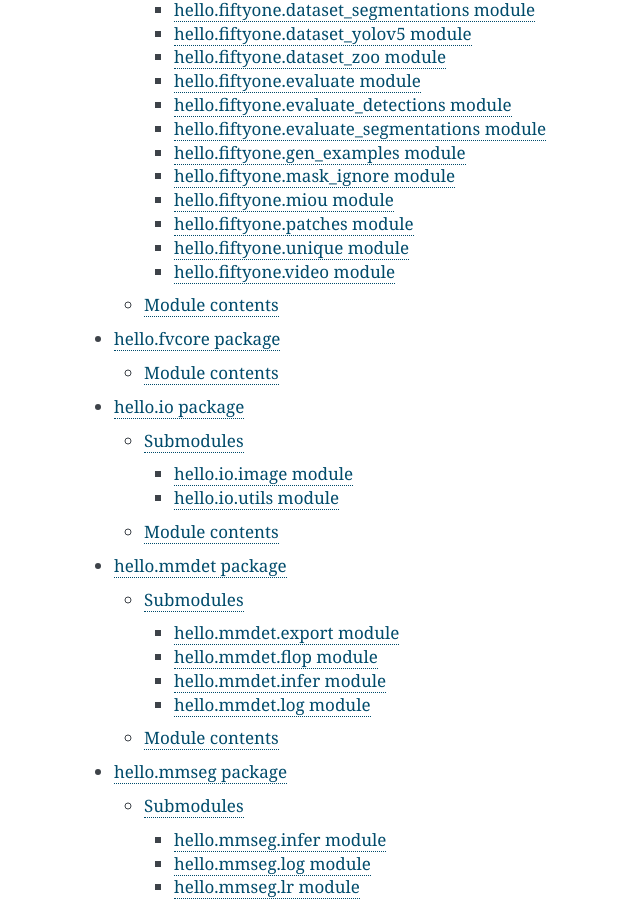
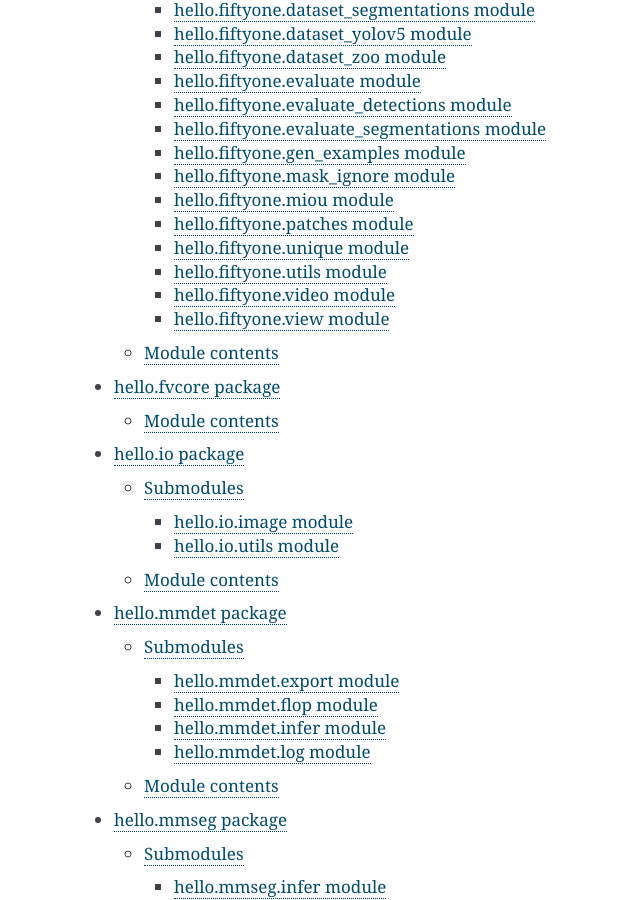
Before and after one commit to flystarhe/hello, a Sphinx documentation site: the page built from docs/source/hello.rst, in a window 1280 px wide and 900 px high, scrolled down 492 px. Shown: the whole window, without its empty margins (336-976 px from the left). Built offline with Sphinx 7.4.7, drawn with Linux system fonts in a browser that asks for light colours.

Commit message:
sphinx-apidoc

```diff
--- a/docs/source/hello.fiftyone.rst
+++ b/docs/source/hello.fiftyone.rst
@@ -23,7 +23,9 @@ Submodules
    hello.fiftyone.miou
    hello.fiftyone.patches
    hello.fiftyone.unique
+   hello.fiftyone.utils
    hello.fiftyone.video
+   hello.fiftyone.view
 
 Module contents
 ---------------
--- /dev/null
+++ b/docs/source/hello.fiftyone.utils.rst
@@ -0,0 +1,7 @@
+hello.fiftyone.utils module
+===========================
+
+.. automodule:: hello.fiftyone.utils
+   :members:
+   :undoc-members:
+   :show-inheritance:
--- /dev/null
+++ b/docs/source/hello.fiftyone.view.rst
@@ -0,0 +1,7 @@
+hello.fiftyone.view module
+==========================
+
+.. automodule:: hello.fiftyone.view
+   :members:
+   :undoc-members:
+   :show-inheritance:
```
